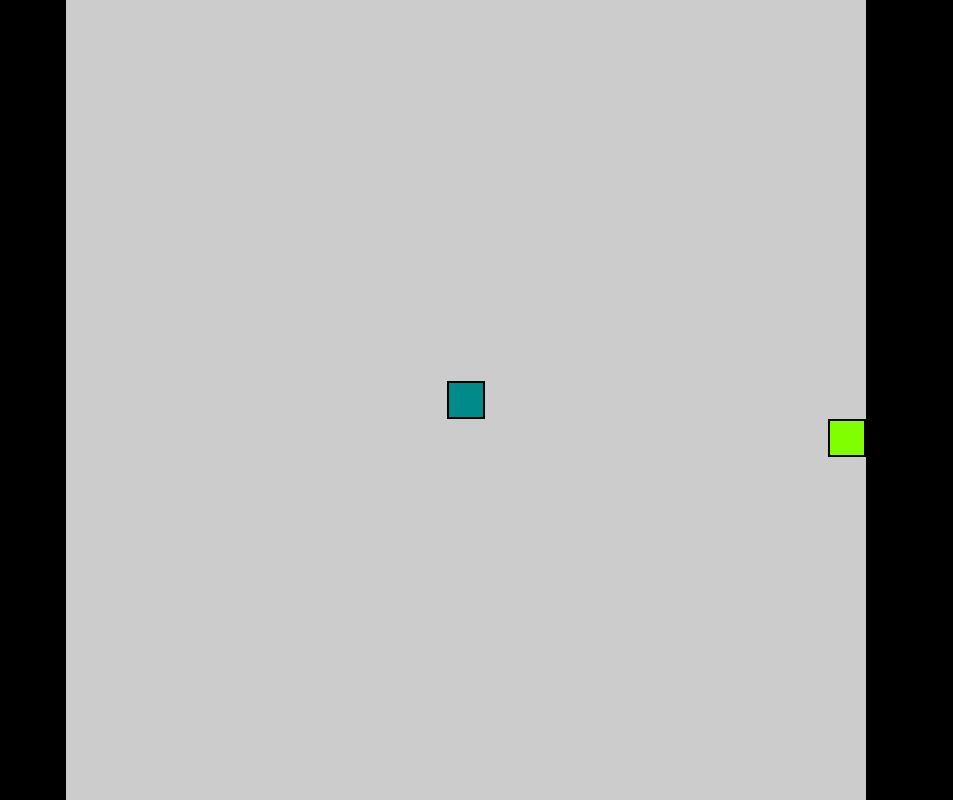
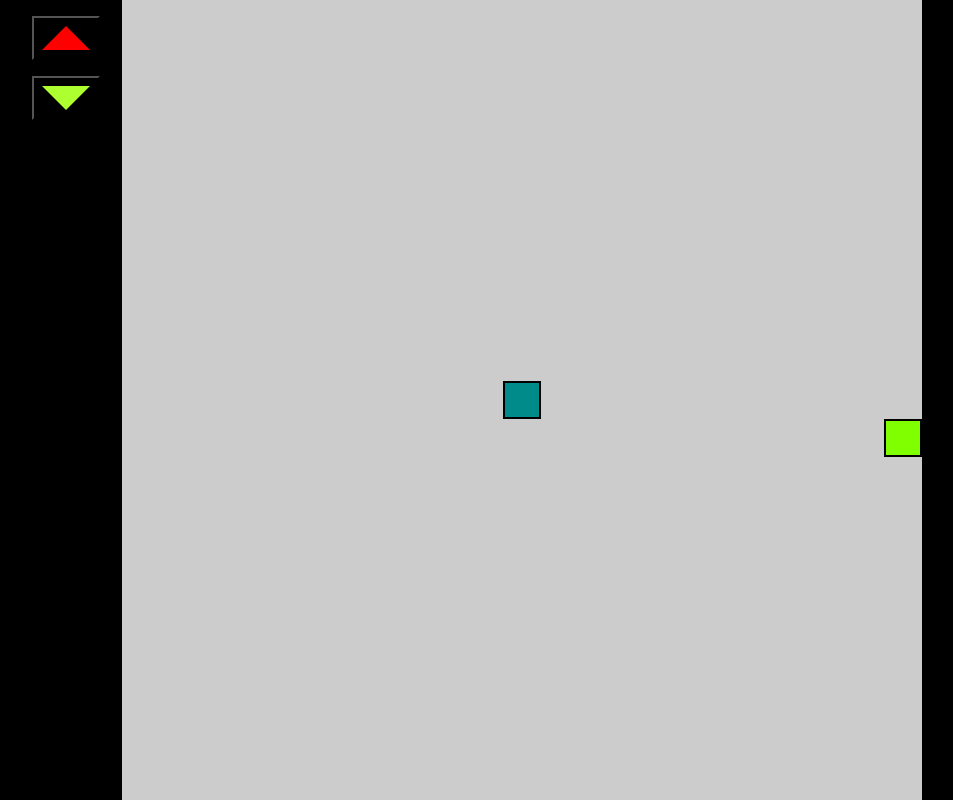
Before and after one commit to qdotdash/snake-game, a plain HTML site: page index.html in a window 1280 px wide. Shown: the whole page, without its empty margins (174-1127 px from the left). Drawn offline with Linux system fonts and the light colour scheme.

Commit message:
Add speed change

```diff
--- a/game.js
+++ b/game.js
@@ -1,9 +1,8 @@
 import {
-  SNAKE_SPEED,
   update as updateSnake,
   draw as drawSnake,
   getSnakeHead,
-  snakeIntersection
+  snakeIntersection,
 } from "./snake.js";
 
 import { update as updateFood, draw as drawFood } from "./food.js";
@@ -11,18 +10,27 @@ import { outsideGrid } from "./grid.js";
 
 let lastRender = 0;
 let gameOver = false;
+let RENDER_SPEED = 5;
 const gameBoard = document.getElementById("game-board");
+
+document.getElementById("speed-up").onclick = function () {
+  speedUp();
+};
+document.getElementById("speed-down").onclick = function () {
+  speedDown();
+};
 
 function main(currentTime) {
   if (gameOver) {
-    if(confirm("You Lost, Press ok to restart")){
-        location.replace("https://qdotdash.github.io/snake-game/");
+    if (confirm("You Lost, Press ok to restart")) {
+      location.replace("https://qdotdash.github.io/snake-game/");
     }
-    return
+    return;
   }
   window.requestAnimationFrame(main);
   const timeBetweenRender = (currentTime - lastRender) / 1000;
-  if (timeBetweenRender < 1 / SNAKE_SPEED) return;
+  if (timeBetweenRender < 1 / RENDER_SPEED) return;
+  console.log(RENDER_SPEED);
 
   lastRender = currentTime;
   console.log(timeBetweenRender);
@@ -46,4 +54,14 @@ function gameOverCheck() {
   gameOver = outsideGrid(getSnakeHead()) || snakeIntersection();
 }
 
+function speedUp() {
+  if (RENDER_SPEED == 100) return;
+  RENDER_SPEED += 1;
+}
+
+function speedDown() {
+  if (RENDER_SPEED == 1) return;
+  RENDER_SPEED -= 1;
+}
+
 window.requestAnimationFrame(main);
--- a/index.html
+++ b/index.html
@@ -17,12 +17,23 @@
       }
 
       #game-board {
-          background-color: #CCC;
+        background-color: #ccc;
         height: 100vmin;
         width: 100vmin;
         display: grid;
         grid-template-rows: repeat(21, 1fr);
         grid-template-columns: repeat(21, 1fr);
+      }
+
+      #button-container {
+        display: flex;
+        height: 100vmin;
+        width: 10vmin;
+        flex-direction: column;
+        justify-content: flex-start;
+        align-items: center;
+        margin-left: 2vmin;
+        margin-right: 2vmin;
       }
 
       .snake {
@@ -32,11 +43,49 @@
 
       .food {
         background-color: chartreuse;
-          border: 0.25vmin solid black
+        border: 0.25vmin solid black;
+      }
+
+      .container {
+        /* Center the content */
+        align-items: center;
+        display: flex;
+        justify-content: center;
+        background-color: black;
+        margin-top: 2vmin;
+
+        /* Spacing */
+        padding: 8px;
+      }
+
+      .container__triangle {
+        border-style: solid;
+
+        /* Size */
+        height: 0px;
+        width: 0px;
+      }
+
+      .container__triangle--up {
+        border-color: transparent transparent red;
+        border-width: 0vmin 3vmin 3vmin;
+      }
+
+      .container__triangle--down {
+        border-color: greenyellow transparent transparent;
+        border-width: 3vmin 3vmin 0vmin;
       }
     </style>
   </head>
   <body>
+    <div id="button-container">
+      <button id="speed-up" class="container">
+        <div class="container__triangle container__triangle--up"></div>
+      </button>
+      <button id="speed-down" class="container">
+        <div class="container__triangle container__triangle--down"></div>
+      </button>
+    </div>
     <div id="game-board"></div>
     <script src="game.js" defer type="module"></script>
   </body>
--- a/snake.js
+++ b/snake.js
@@ -1,6 +1,5 @@
 import { getInputDirection } from "./input.js";
 
-export const SNAKE_SPEED = 5;
 const snakeBody = [{ x: 11, y: 11 }];
 let newSegments = 0;
 let inputDirection = { x: 0, y: 0 };
```
Lines whose indentation alone changed are shown as unchanged.
